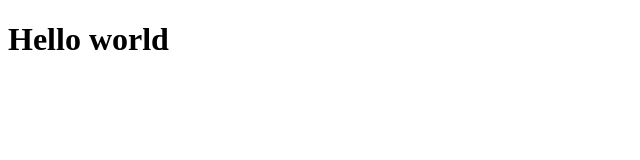
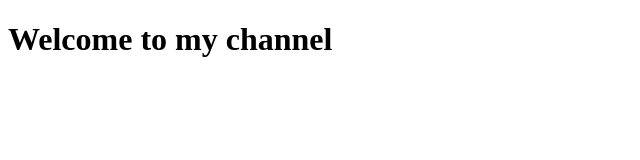
Before and after one commit to yunus9175/TestRepo, a plain HTML site: page Index.html in a window 1280 px wide. Shown: the whole page, without its empty margins (0-640 px from the left). Drawn offline with Linux system fonts and the light colour scheme.

Commit message:
update in index.html

```diff
--- a/Index.html
+++ b/Index.html
@@ -7,6 +7,6 @@
     <title>Document</title>
   </head>
   <body>
-    <h1>Hello world</h1>
+    <h1>Welcome to my channel</h1>
   </body>
 </html>
```
